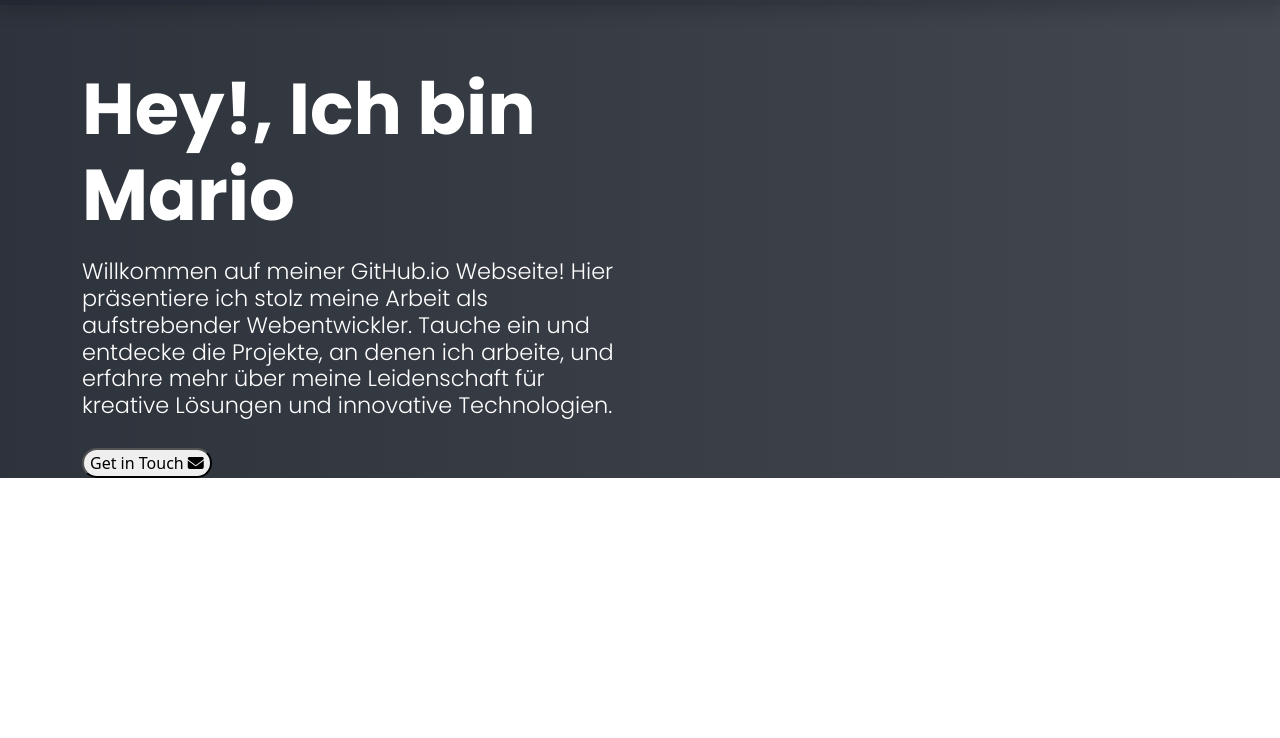
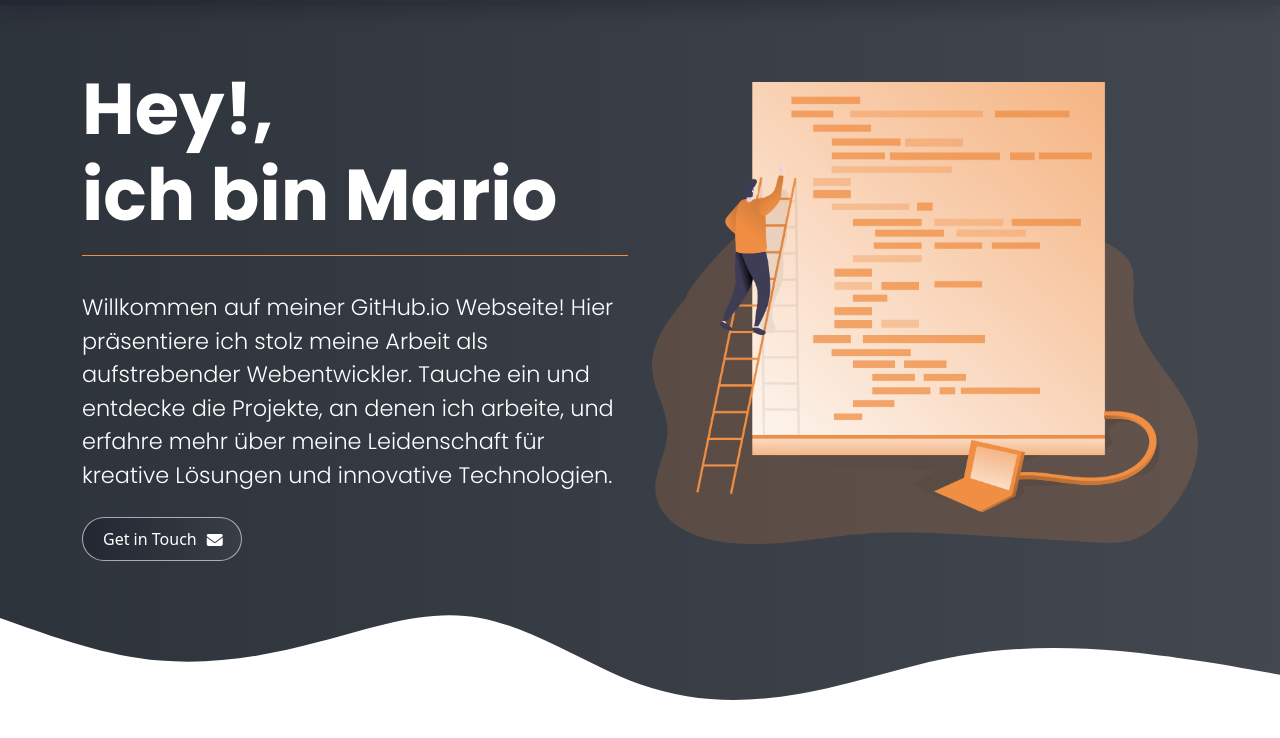
Before and after one commit to mariokreitz/mariokreitz.github.io, a website: page index.html in a window 1280 px wide. Shown: the part 94-832 px from the top of the page. Before the commit the page ends 800 px from the top, so only its background shows below. Drawn offline with Linux system fonts and the light colour scheme.

Commit message:
Update index.html

```diff
--- a/index.html
+++ b/index.html
@@ -60,25 +60,46 @@
     <section id="home" class="intro-section">
       <div class="container">
         <div class="row align-items-center text-white">
-          <div class="col-md-6 intros">
+          <!-- START THE CONTENT FOR THE INTROP -->
+          <div class="col-md-6 intros mb-4 mb-md-0">
             <h1 class="display-2">
-              <span class="display-2--intro">Hey!, Ich bin Mario</span>
-              <span class="display-2--description"
+              <span class="display-2--intro"
+                >Hey!,<br />
+                ich bin Mario</span
+              >
+              <hr />
+              <span class="display-2--description lh-base"
                 >Willkommen auf meiner GitHub.io Webseite! Hier präsentiere ich stolz meine Arbeit als aufstrebender
                 Webentwickler. Tauche ein und entdecke die Projekte, an denen ich arbeite, und erfahre mehr über meine
                 Leidenschaft für kreative Lösungen und innovative Technologien.</span
               >
             </h1>
-            <button type="button" class="rounded-pill btn-rounded">
+            <button
+              onclick="window.open('mailto:mario.kreitz@web.de');"
+              type="button"
+              class="btn-email btn-primary rounded-pill btn-rounded"
+            >
               Get in Touch
               <span>
                 <i class="fa fa-envelope"></i>
               </span>
             </button>
           </div>
-          <div class="col-md-6 intros"></div>
+          <!-- START THE CONTENT FOR THE IMAGE-->
+          <div class="col-md-6 intros mb-4 mb-md-0 text-end">
+            <div class="image-box">
+              <img src="/img/art/code-development-monochromatic.png" alt="coding illustration" class="img-fluid" />
+            </div>
+          </div>
         </div>
       </div>
+      <svg xmlns="http://www.w3.org/2000/svg" viewBox="0 0 1440 320">
+        <path
+          fill="#ffffff"
+          fill-opacity="1"
+          d="M0,64L30,74.7C60,85,120,107,180,112C240,117,300,107,360,90.7C420,75,480,53,540,64C600,75,660,117,720,138.7C780,160,840,160,900,149.3C960,139,1020,117,1080,106.7C1140,96,1200,96,1260,101.3C1320,107,1380,117,1410,122.7L1440,128L1440,320L1410,320C1380,320,1320,320,1260,320C1200,320,1140,320,1080,320C1020,320,960,320,900,320C840,320,780,320,720,320C660,320,600,320,540,320C480,320,420,320,360,320C300,320,240,320,180,320C120,320,60,320,30,320L0,320Z"
+        ></path>
+      </svg>
     </section>
 
     <script src="/assets/js/bootstrap.bundle.js"></script>
```
